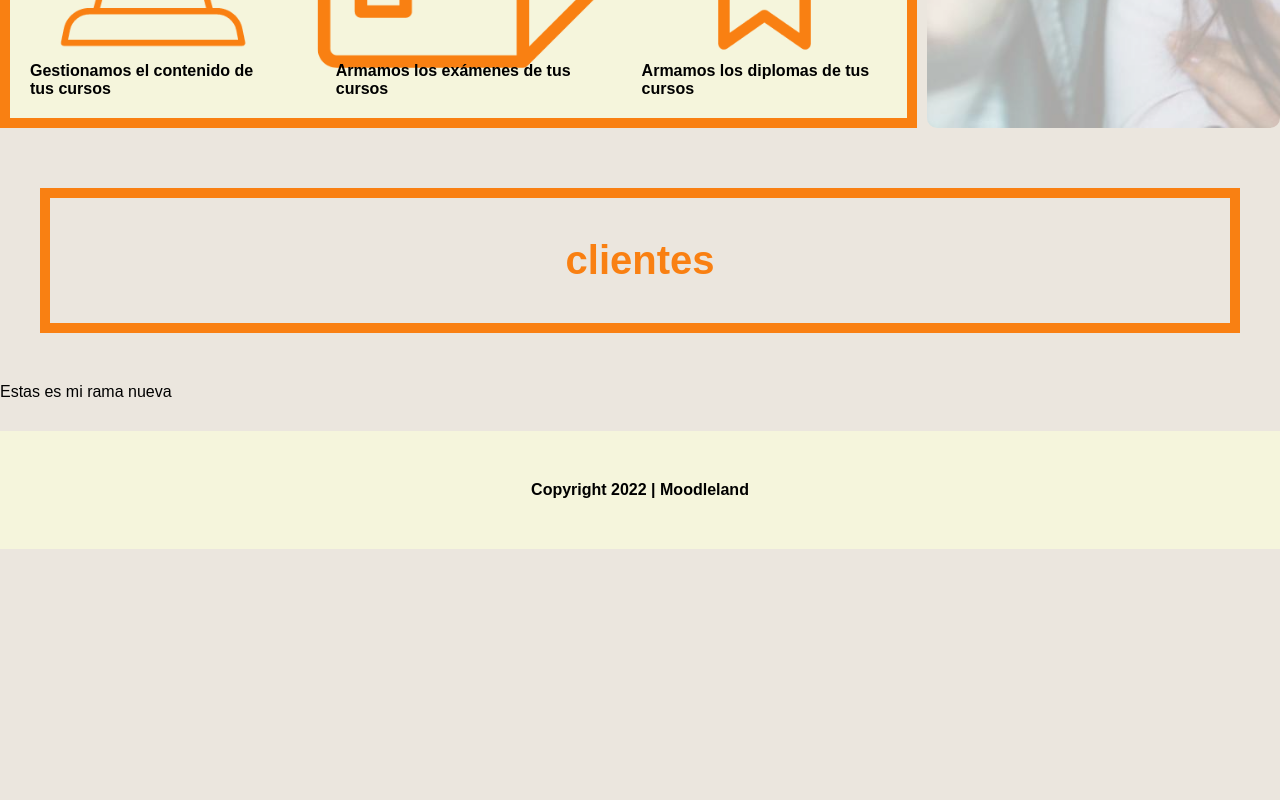
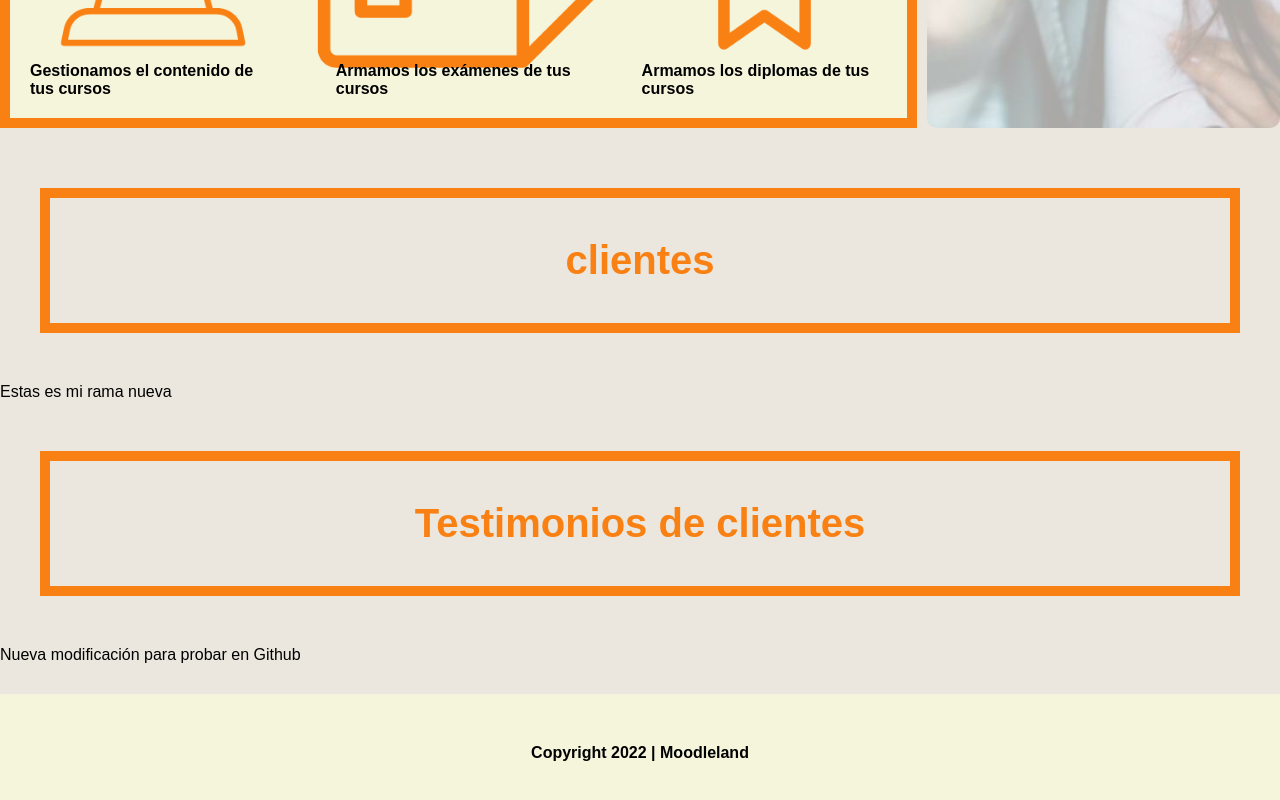
Before and after one commit to javiermary/Moodleland_Javier_Mary, a plain HTML site: page index.html in a window 1280 px wide. Shown: the part 1854-2654 px from the top of the page. Before the commit the page ends 2403 px from the top, so only its background shows below. Drawn offline with Linux system fonts and the light colour scheme; a web font is replaced by a local one.

Commit message:
Agregué Título Testimonios de Clientes

```diff
--- a/index.html
+++ b/index.html
@@ -108,7 +108,11 @@
 
 </section>
 
+<section>
+    <h4 class="clientes">Testimonios de clientes</h4>
+    <p>Nueva modificación para probar en Github</p>
 
+    </section>
 
 <footer id="footer">
     <h4>Copyright 2022  |  Moodleland</h4>
```
